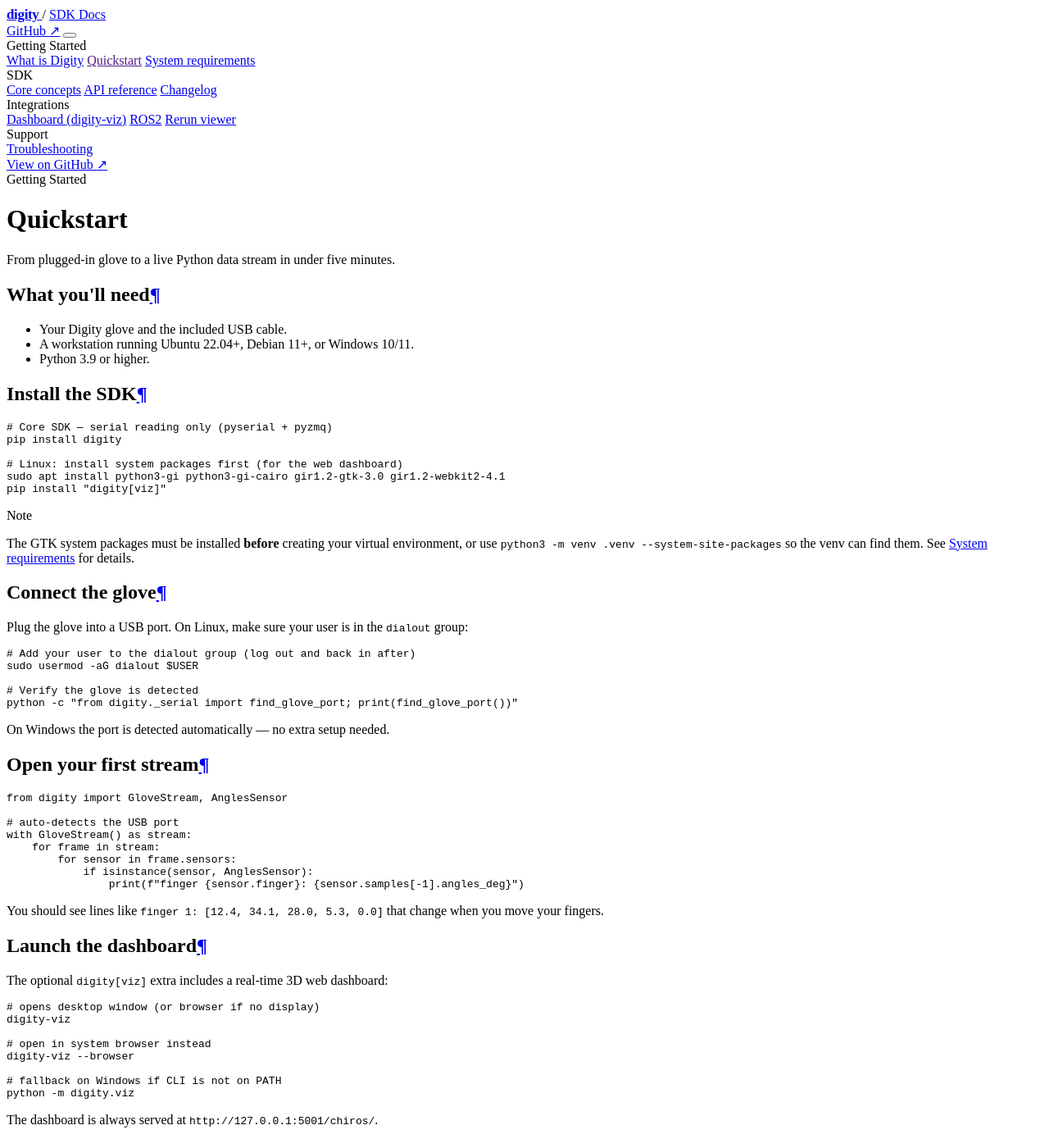
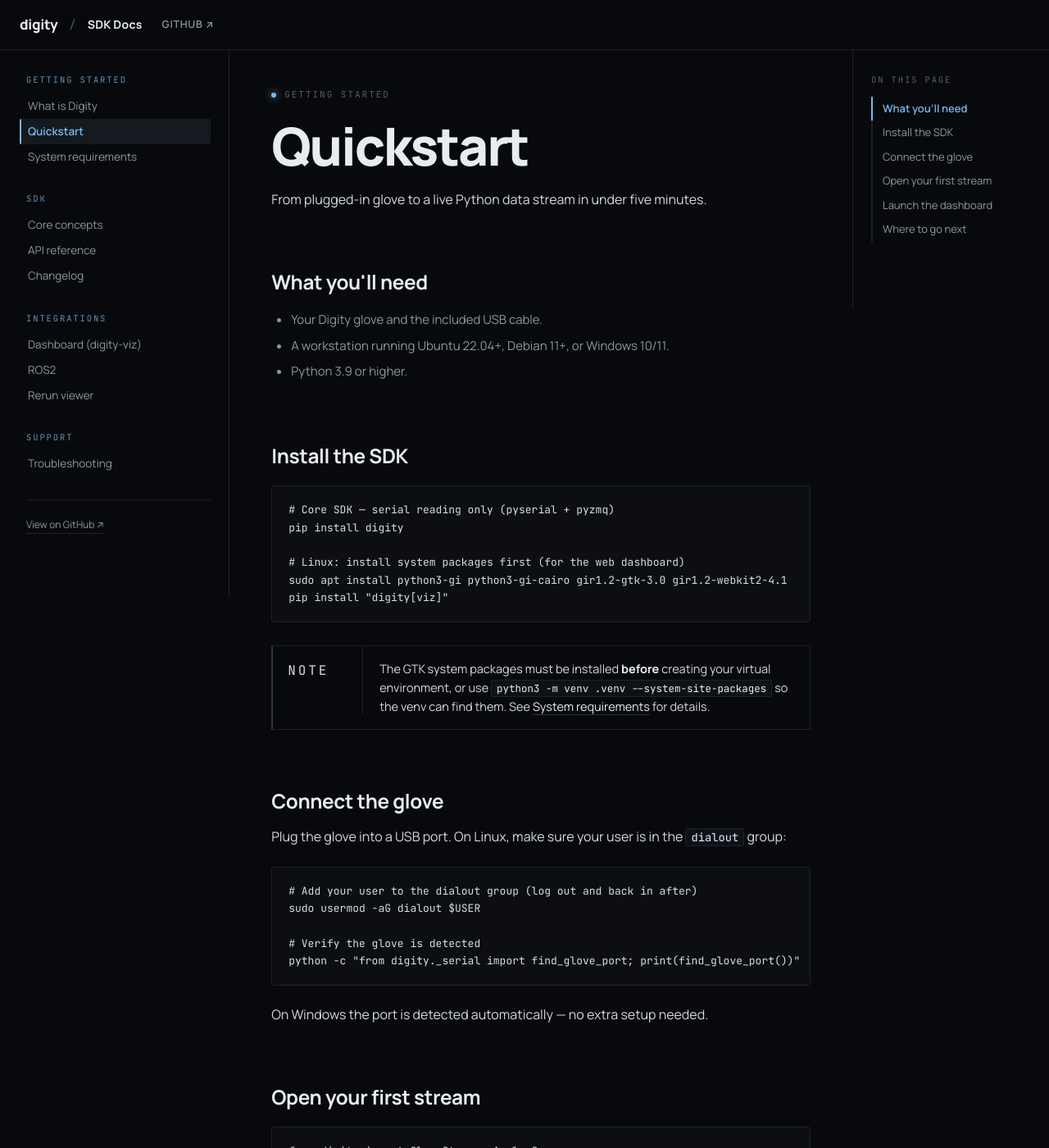
Before and after one commit to digity-cristobalcorral/digity-sdk, an MkDocs documentation site: the page built from docs/index.md, in a window 1280 px wide and 1400 px high. Shown: the whole window at 82% size. Built offline with MkDocs 1.6.1, drawn with Linux system fonts in a browser that asks for light colours.

Commit message:
fix: use |url filter for asset paths in MkDocs template
base_url has no trailing slash so direct concatenation breaks asset paths.

Co-Authored-By: Claude Sonnet 4.6 <noreply@anthropic.com>

```diff
--- a/theme/main.html
+++ b/theme/main.html
@@ -8,7 +8,7 @@
 <link rel="preconnect" href="https://fonts.gstatic.com" crossorigin>
 <link href="https://fonts.googleapis.com/css2?family=Manrope:wght@400;500;600;700;800&family=JetBrains+Mono:wght@400;500;600&display=swap" rel="stylesheet">
 {% for css in config.extra_css %}
-<link rel="stylesheet" href="{{ base_url }}{{ css }}" />
+<link rel="stylesheet" href="{{ css | url }}" />
 {% endfor %}
 </head>
 <body data-page="docs">
@@ -117,7 +117,7 @@
 </div>
 
 {% for js in config.extra_javascript %}
-<script src="{{ base_url }}{{ js }}"></script>
+<script src="{{ js | url }}"></script>
 {% endfor %}
 
 <script>
```
